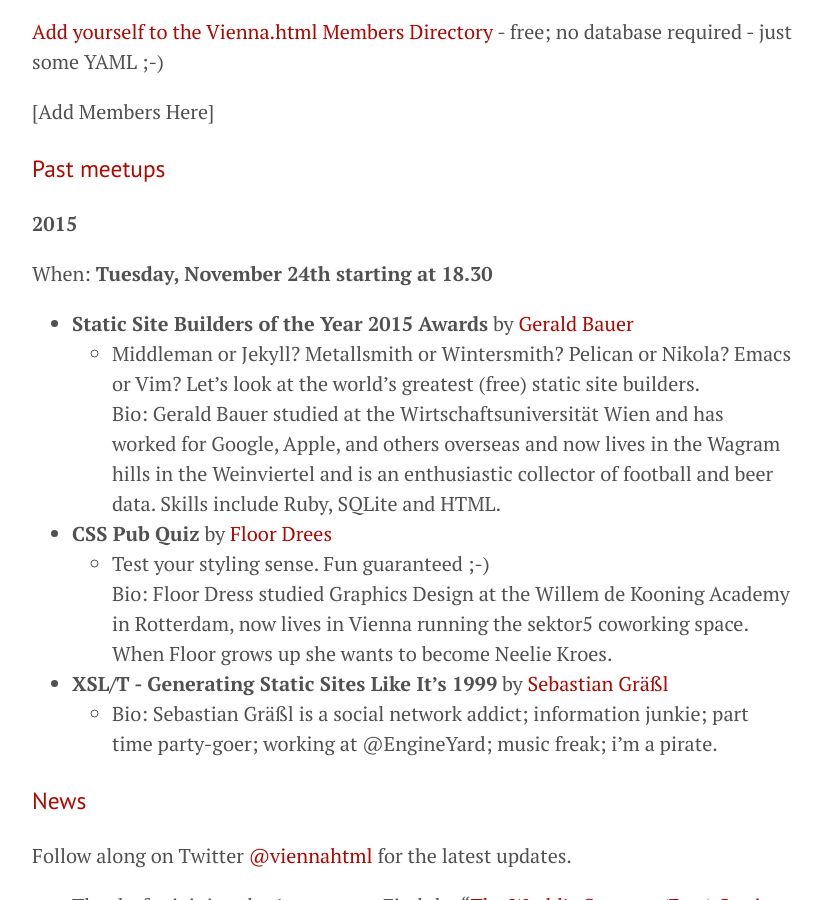
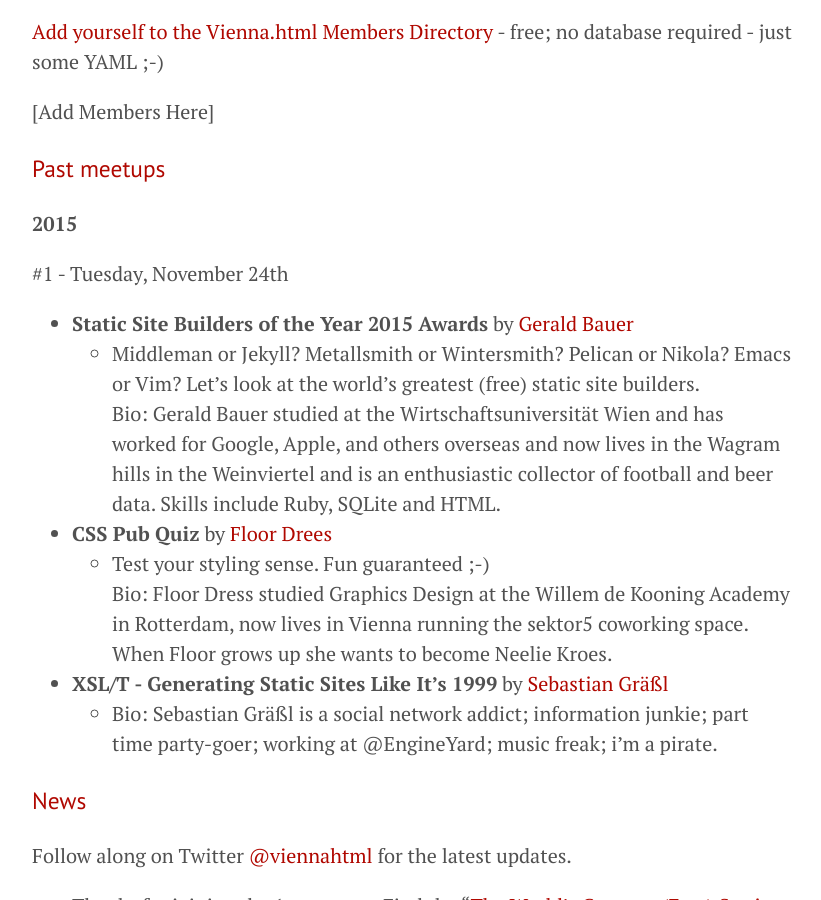
Before and after one commit to goodbyeaustria/archive, a Jekyll site: the page built from index.md, in a window 1280 px wide and 900 px high, scrolled down 1182 px. Shown: the whole window, without its empty margins (228-1049 px from the left). Built offline with Jekyll 4.4.1, drawn with Linux system fonts in a browser that asks for light colours.

Commit message:
Update index.md

```diff
--- a/index.md
+++ b/index.md
@@ -39,7 +39,7 @@
 
 **2015**
 
-When: **Tuesday, November 24th starting at 18.30**
+\#1 - Tuesday, November 24th
 
 - **Static Site Builders of the Year 2015 Awards** by [Gerald Bauer](https://github.com/geraldb)
     - Middleman or Jekyll? Metallsmith or Wintersmith? Pelican or Nikola? Emacs or Vim? Let's look at the world's greatest (free) static site builders.
```
